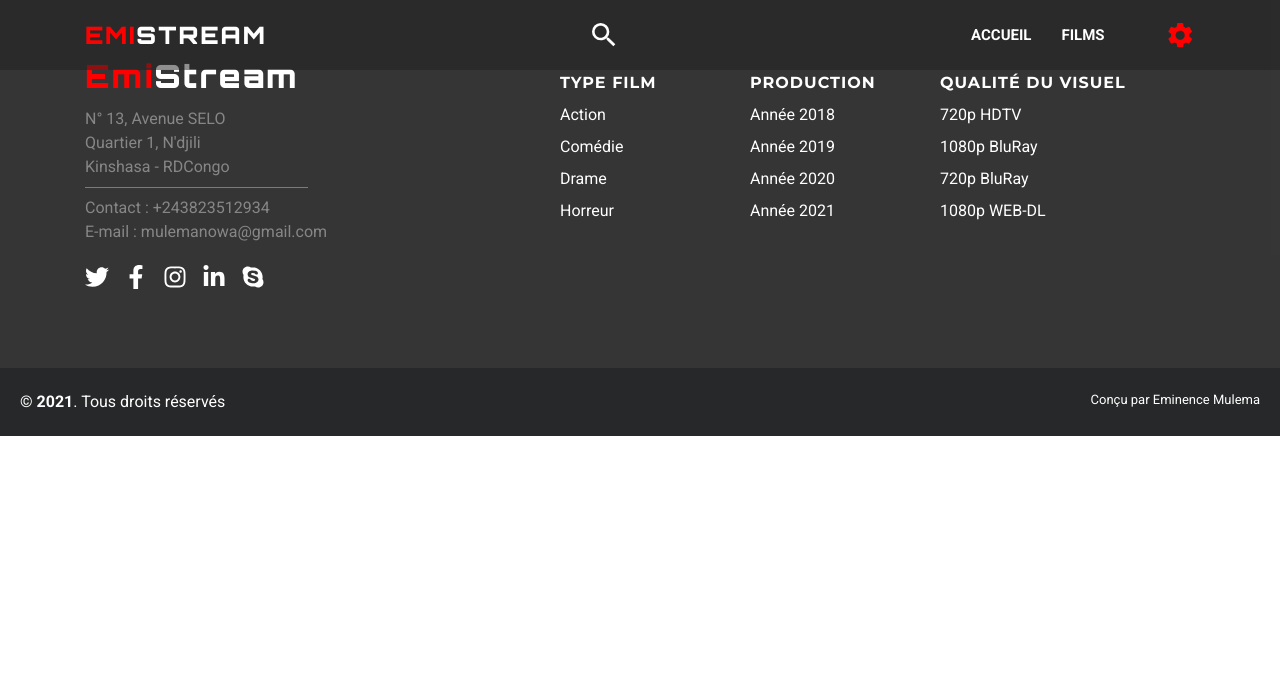
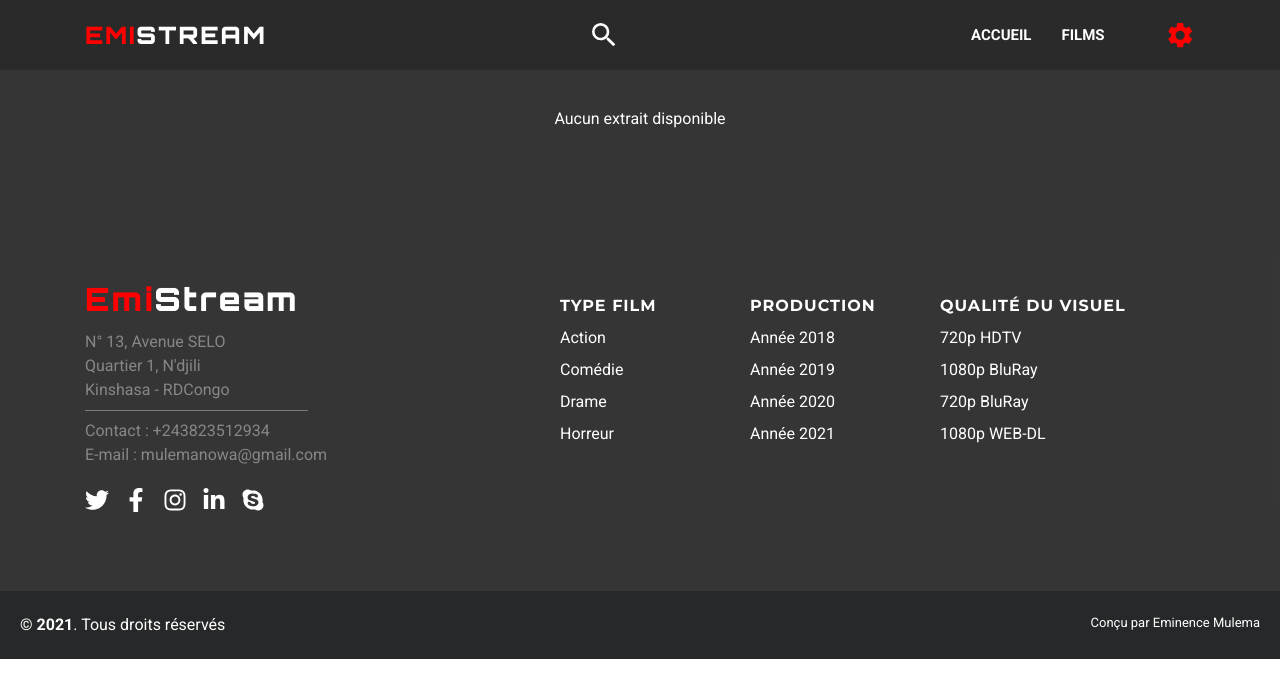
Before and after one commit to Eminence212/Clone-d-Allocine, a React (Create React App) app: page /pay/movie/1 in a window 1280 px wide. Shown: the top 698 px of the page. Built offline with nearby package versions, Linux system fonts and the light colour scheme; no server answers; a web font is replaced by a local one.

Commit message:
:art: Feat
extrait film visualisé

```diff
--- a/package.json
+++ b/package.json
@@ -8,6 +8,7 @@
     "@testing-library/user-event": "^12.8.3",
     "animate.css": "^4.1.1",
     "aos": "^2.3.4",
+    "axios": "^0.21.1",
     "bootstrap": "^4.6.0",
     "jquery": "^3.6.0",
     "mdb-react-ui-kit": "*",
@@ -17,6 +18,7 @@
     "react-bootstrap": "^1.5.2",
     "react-dom": "^17.0.2",
     "react-icons": "^4.2.0",
+    "react-modal": "^3.13.1",
     "react-router-dom": "^5.2.0",
     "react-scripts": "4.0.3",
     "uniqueid": "^1.0.0",
--- a/src/App.js
+++ b/src/App.js
@@ -9,20 +9,22 @@ import Main from './components/main';
 import Footer from './components/sections/Footer';
 import './css/styles.css'
 import BackToTop from './components/sections/BackToTop';
-import {Switch, Route } from 'react-router-dom'
+import { Switch, Route } from 'react-router-dom'
 import MoviesSearch from './components/MoviesSearch';
 import MovieDetail from './components/MovieDetail';
+import VideoMovie from './components/VideoMovie';
 
-const App = () =>(
+const App = () => (
   <>
     <Header />
     <Switch>
       <Route exact path="/" render={(props) => <Main {...props} />} />
       <Route exact path="/movies-search" render={(props) => <MoviesSearch {...props} />} />
       <Route exact path="/:query?" render={(props) => <MovieDetail {...props} />} />
+      <Route exact path="/pay/movie/:query?" render={(props) => <VideoMovie {...props} />} />
     </Switch>
     <Footer />
-    <BackToTop/>
+    <BackToTop />
   </>
 )
 export default App;
--- a/src/components/Accueil/Accueil.jsx
+++ b/src/components/Accueil/Accueil.jsx
@@ -10,8 +10,8 @@ function Accueil() {
         <div id="sliderAccueil" className="carousel slide" data-ride="carousel">
             <Indicators/>
             <Carousel/>
-            <BoutonPrecedent/>
-            <BoutonSuivant/>
+            <BoutonPrecedent />
+            <BoutonSuivant />
         </div>
 
     )
--- /dev/null
+++ b/src/components/VideoMovie.jsx
@@ -0,0 +1,60 @@
+import React, { useEffect, useState } from 'react'
+
+function VideoMovie({ match }) {
+    const [keyMovie,setKeyMovie] = useState([])
+    let idMovie = Number(match.params.query)
+       const api_key = "4649c10d4ba3c182bf2c9432f332bb4d"
+    const requete = `https://api.themoviedb.org/3/movie/${idMovie}/videos?api_key=${api_key}&language=fr-FR`
+
+  async  function getKeyMovie(requete) {
+        try {
+            fetch(requete)
+                .then((response) => {
+                    response.json()
+                        .then((dataSet) => {
+                   setKeyMovie(dataSet.results)
+                        })
+                })
+
+
+        } catch (error) {
+            console.error(error);
+        }
+    }
+    useEffect(() => {
+      getKeyMovie(requete)
+
+   },[requete])
+
+
+
+    // // console.log("Key : ",keyMovieForYoutube)
+    console.log("ID : ", idMovie)
+    console.log("Data : ", keyMovie)
+
+    return (
+        <section className = "play-movie" >
+            <div className="container" >
+                <div className="row ">
+                    <div className="col ">
+
+                        {
+                            keyMovie.length > 0 ?
+                                <iframe src={"https://www.youtube.com/embed/" + keyMovie[0].key} title="YouTube video player" frameBorder={0} allow="accelerometer; autoplay; clipboard-write; encrypted-media; gyroscope; picture-in-picture" allowFullScreen />
+
+
+
+                                : <div className="info-movie" > <span>Aucun extrait disponible</span> </div>
+
+                      }
+
+                  </div>
+                </div>
+
+          </div>
+       </section>
+
+    )
+}
+
+export default VideoMovie
--- a/src/components/sections/AlaUne.jsx
+++ b/src/components/sections/AlaUne.jsx
@@ -7,7 +7,7 @@ const api_key = "4649c10d4ba3c182bf2c9432f332bb4d"
 const poster_path = "https://image.tmdb.org/t/p/w500/"
 const [numPage, setNumPage] = useState(1)
     const [total_pages, setTotal_pages] = useState(1)
-    const options = { weekday: 'long', day: 'numeric', month: 'long', year: 'numeric' };
+
 const [nowPlayingMovies, setNowPlayingMovies] = useState({})
 
     const requete_nowPlayingMovies = `https://api.themoviedb.org/3/movie/now_playing?api_key=${api_key}&language=fr-FR&page=${numPage}`
@@ -29,6 +29,7 @@ const [nowPlayingMovies, setNowPlayingMovies] = useState({})
     }, [numPage, requete_nowPlayingMovies])
 
    //Convert date local
+    const options = { weekday: 'long', day: 'numeric', month: 'long', year: 'numeric' };
     const getDateLocal = (dateString) => new Date(dateString).toLocaleDateString("fr-FR", options)
 
     //
@@ -74,5 +75,4 @@ const [nowPlayingMovies, setNowPlayingMovies] = useState({})
             </section>
     )
 }
-
 export default AlaUne
--- a/src/components/sections/CardFilm.jsx
+++ b/src/components/sections/CardFilm.jsx
@@ -2,20 +2,12 @@ import React from 'react'
 import { MdPlayArrow, MdAdd } from 'react-icons/md'
 import { FaInfo } from 'react-icons/fa'
 import { NavLink } from 'react-router-dom'
-function CardFilm({ data, poster_path, genresMovies}) {
-    const getGenresMovie = (movie) => {
 
-        let listGenres = []
-        if (genresMovies.length !== undefined) {
-            movie.genre_ids.map(id => (
-                listGenres.push(genresMovies.filter(genre => genre.id === id)[0].name)
-            ))
-        }
-        return listGenres.join(',')
-    }
+function CardFilm({ data, poster_path, genresMovies }) {
     return (
 
         <div className="col-6 col-md-4 col-lg-2 w-responsive">
+
             <div className="card">
                 <img src={poster_path + data.poster_path} className="card-img-top img-fluid" alt={data.title} />
                 <div className="card-body">
@@ -27,9 +19,19 @@ function CardFilm({ data, poster_path, genresMovies}) {
                     </p>
                 </div>
                 <div className="film-info">
-                    <div><a href="/"><MdPlayArrow /></a></div>
+
+                    <div><NavLink to={"/pay/movie/" + data.id} title="YouTube video player"><MdPlayArrow /></NavLink></div>
                     <div><a href="/"><MdAdd /></a></div>
-                    <div><NavLink to={"/"+data.id}><FaInfo /></NavLink></div>
+                    <div><NavLink to={"/" + data.id} title={"Voir plus sur " + data.title} ><FaInfo /></NavLink></div>
+
+
+                    {/* Modal */}
+
+
+
+
+
+
                 </div>
             </div>
         </div>
--- a/src/components/sections/SectionFimsPopulaires.jsx
+++ b/src/components/sections/SectionFimsPopulaires.jsx
@@ -7,9 +7,8 @@ function SectionFimsPopulaires() {
     const [numPage, setNumPage] = useState(1)
     const [total_pages,setTotal_pages] = useState(1)
     const [populrsMovies, setPopularsMovies] = useState({})
-    const [genresMovies, setGeresMovies] = useState([])
     const requete_popularsMovies = `https://api.themoviedb.org/3/movie/popular?api_key=${api_key}&language=fr-FR&page=${numPage}`
-    const requete_genres = `https://api.themoviedb.org/3/genre/movie/list?api_key=${api_key}&language=fr-FR`
+
   //Fetching popularsMovies
     useEffect(() => {
         try {
@@ -25,23 +24,6 @@ function SectionFimsPopulaires() {
             console.log("Err :",error);
         }
     }, [numPage,requete_popularsMovies])
-
-    //Fetchinng genres movies
-
-    useEffect(() => {
-        try {
-            fetch(requete_genres)
-                .then(function (res) {
-                    res.json()
-                        .then(function (data) {
-                            setGeresMovies(data.genres)
-                        })
-                })
-        } catch (error) {
-        }
-    }, [])
-
-
 
     const nextPage = (event) => {
         event.preventDefault()
@@ -71,7 +53,7 @@ function SectionFimsPopulaires() {
                         populrsMovies.results !== undefined ?
 
                     populrsMovies.results.map(movie => (
-                        < CardFilm data={movie} poster_path={poster_path} key={movie.id} genresMovies ={genresMovies} />
+                        < CardFilm data={movie} poster_path={poster_path} key={movie.id} />
                     )) : null
                 }
                 </div>
--- a/src/css/sass/style.scss
+++ b/src/css/sass/style.scss
@@ -12,4 +12,5 @@ $color-black-deux : rgba(39, 40, 41);
 'footer.scss',
 'backToTop.scss',
 'searchMovies.scss',
-'detailMovie.scss'
+'detailMovie.scss',
+'videoMovie.scss'
--- /dev/null
+++ b/src/css/sass/videoMovie.scss
@@ -0,0 +1,17 @@
+.play-movie {
+  background: $color-black-un;
+  padding-top: 75px;
+  iframe{
+      height: 90vh;
+      width: 100%;
+  }
+  .info-movie{
+      height: 11vh;
+      width: 100%;
+      color: $color-wite;
+      display: flex;
+      justify-content: center;
+      align-items:center;
+  }
+
+}
--- a/src/css/styles.css
+++ b/src/css/styles.css
@@ -730,4 +730,21 @@ section .bouton-navigation span:hover {
   overflow-y: hidden;
 }
 
+.play-movie {
+  background: rgba(32, 32, 32, 0.9);
+  padding-top: 75px;
+}
+.play-movie iframe {
+  height: 90vh;
+  width: 100%;
+}
+.play-movie .info-movie {
+  height: 11vh;
+  width: 100%;
+  color: white;
+  display: flex;
+  justify-content: center;
+  align-items: center;
+}
+
 /*# sourceMappingURL=styles.css.map */
```
Also changed, not shown: 2 other files (tests, documents, lock files or other folders). Lines whose indentation alone changed are shown as unchanged.
